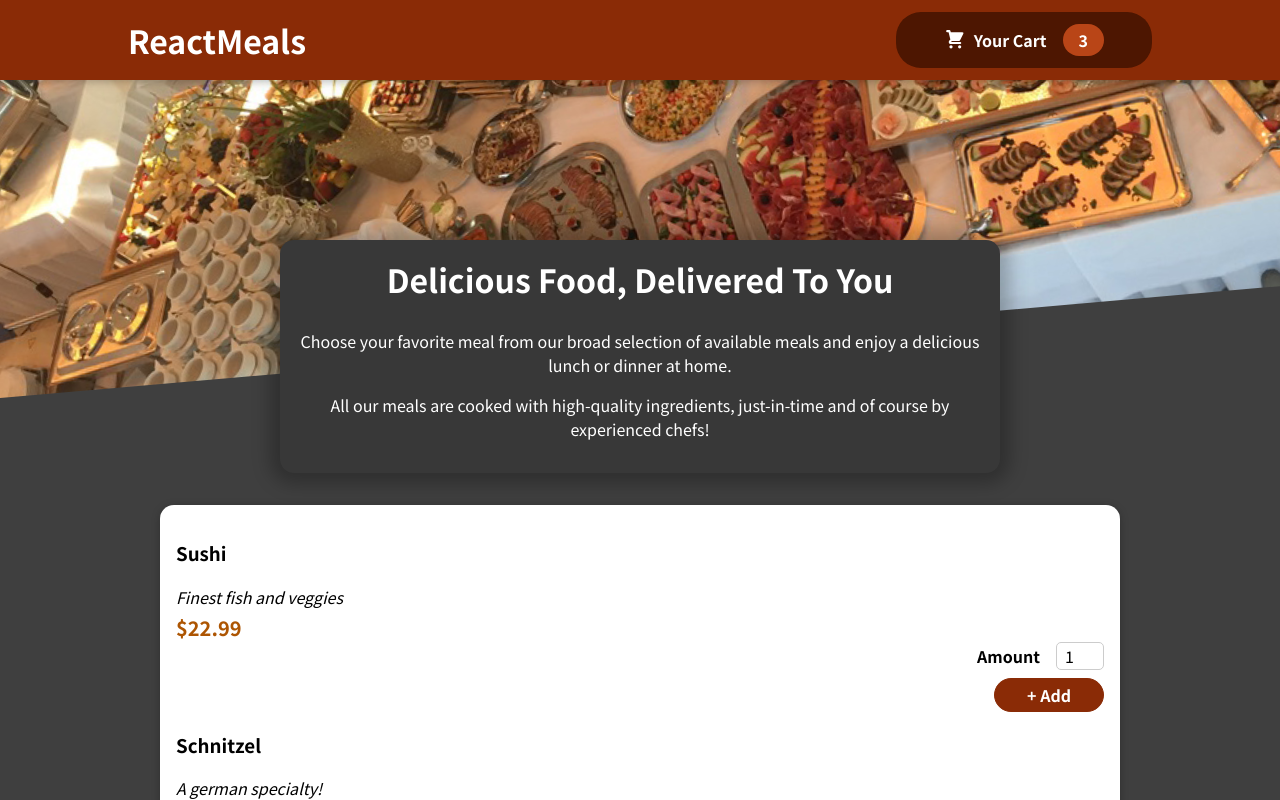
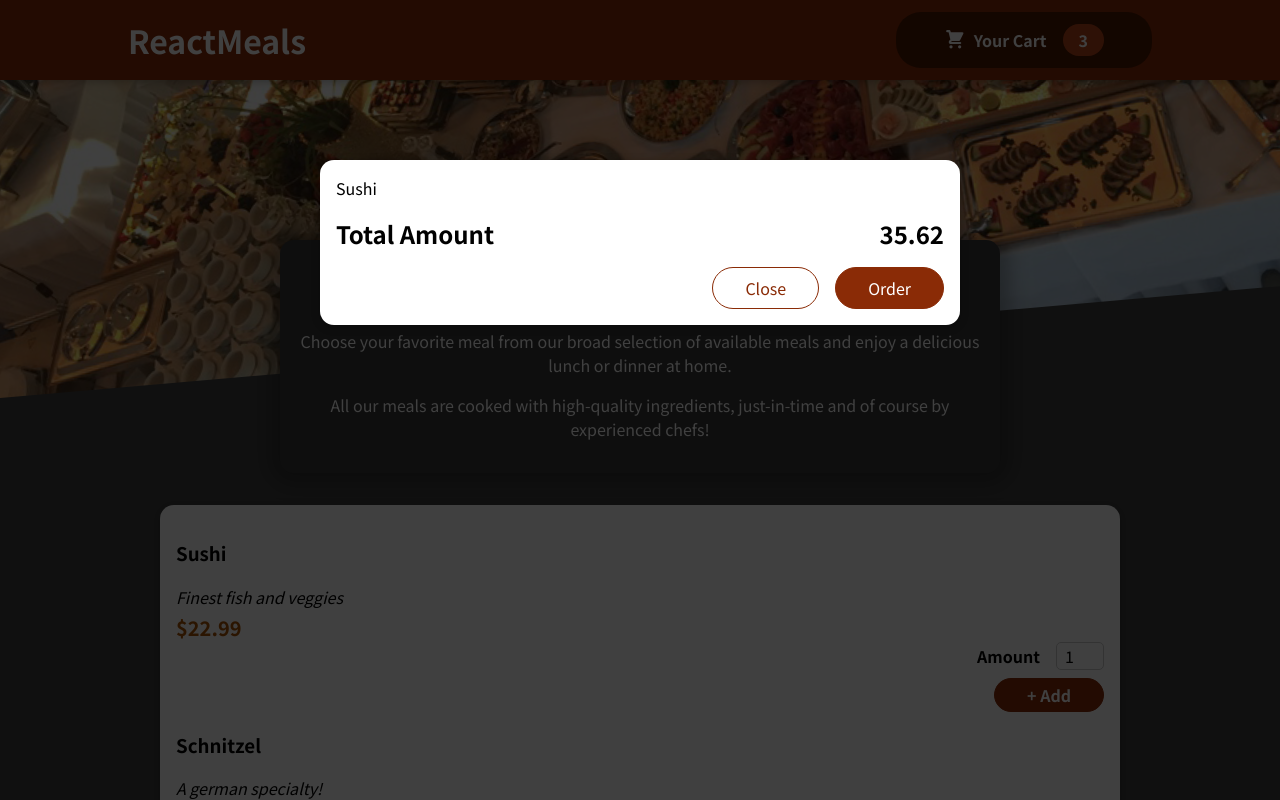
Before and after one commit to fburaktrd/react-udemy, a React (Create React App) app in the folder food-order-app/: page / in a window 1280 px wide. Shown: the top 800 px of the page. Built offline with nearby package versions, Linux system fonts and the light colour scheme.

Commit message:
Adding a Modal via a React Portal

```diff
--- a/food-order-app/public/index.html
+++ b/food-order-app/public/index.html
@@ -28,6 +28,7 @@
   </head>
   <body>
     <noscript>You need to enable JavaScript to run this app.</noscript>
+    <div id="overlays"></div>
     <div id="root"></div>
     <!--
       This HTML file is a template.
--- a/food-order-app/src/App.js
+++ b/food-order-app/src/App.js
@@ -1,10 +1,13 @@
 import { Fragment } from "react";
+import Cart from "./components/Cart/Cart";
 import Header from "./components/Layout/Header";
 import Meals from "./Meals/Meals";
+
 
 function App() {
   return (
     <Fragment>
+      <Cart/>
       <Header/>
       <main>
       <Meals/>
--- /dev/null
+++ b/food-order-app/src/UI/Modal.js
@@ -0,0 +1,31 @@
+import classes from "./Modal.module.css";
+import { Fragment } from "react";
+import ReactDOM from "react-dom";
+
+const Backdrop = (props) => {
+  return <div className={classes.backdrop} />;
+};
+
+const ModalOverlay = (props) => {
+  return (
+    <div className={classes.modal}>
+      <div className={classes.content}>{props.children}</div>
+    </div>
+  );
+};
+
+const portalElement = document.getElementById("overlays");
+
+const Modal = (props) => {
+  return (
+    <Fragment>
+      {ReactDOM.createPortal(<Backdrop />, portalElement)}
+      {ReactDOM.createPortal(
+        <ModalOverlay>{props.children}</ModalOverlay>,
+        portalElement
+      )}
+    </Fragment>
+  );
+};
+
+export default Modal;
--- /dev/null
+++ b/food-order-app/src/UI/Modal.module.css
@@ -0,0 +1,40 @@
+.backdrop {
+    position: fixed;
+    top: 0;
+    left: 0;
+    width: 100%;
+    height: 100vh;
+    z-index: 20;
+    background-color: rgba(0, 0, 0, 0.75);
+  }
+
+  .modal {
+    position: fixed;
+    top: 20vh;
+    left: 5%;
+    width: 90%;
+    background-color: white;
+    padding: 1rem;
+    border-radius: 14px;
+    box-shadow: 0 2px 8px rgba(0, 0, 0, 0.25);
+    z-index: 30;
+    animation: slide-down 300ms ease-out forwards;
+  }
+
+  @media (min-width: 768px) {
+    .modal {
+      width: 40rem;
+      left: calc(50% - 20rem);
+    }
+  }
+
+  @keyframes slide-down {
+    from {
+      opacity: 0;
+      transform: translateY(-3rem);
+    }
+    to {
+      opacity: 1;
+      transform: translateY(0);
+    }
+  }
--- a/food-order-app/src/components/Cart/Cart.js
+++ b/food-order-app/src/components/Cart/Cart.js
@@ -1,3 +1,4 @@
+import Modal from "../../UI/Modal";
 import classes from "./Cart.module.css";
 
 const Cart = (props) => {
@@ -10,7 +11,7 @@ const Cart = (props) => {
   );
 
   return (
-    <div>
+    <Modal>
       {cartItems}
       <div className={classes.total}>
         <span>Total Amount</span>
@@ -21,7 +22,7 @@ const Cart = (props) => {
         <button className={classes.button}>Order</button>
 
       </div>
-    </div>
+    </Modal>
   );
 };
 
```
